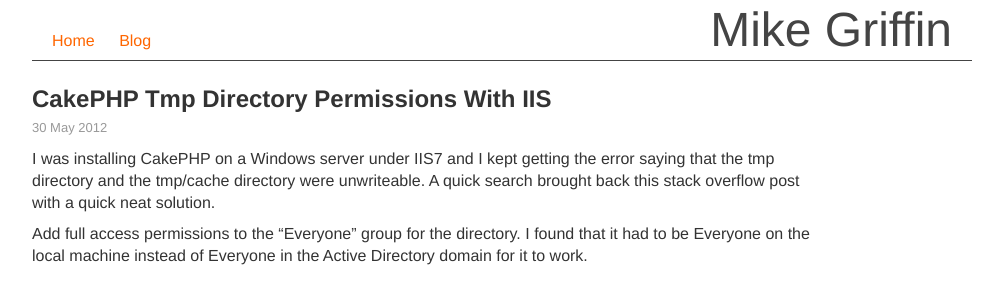
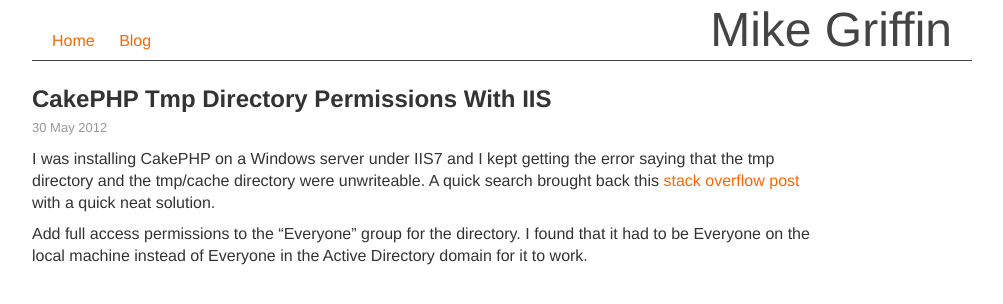
Before and after one commit to mgriffin/mikegriffin, a Jekyll site: the page built from _posts/2012-05-30-cakephp-tmp-directory-permissions-with-iis.markdown, in a window 1280 px wide. Shown: the top 304 px of the page, without its empty margins (138-1141 px from the left). Built offline with Jekyll 4.4.1, drawn with Linux system fonts in a browser that asks for light colours; Markdown is read by kramdown in place of the engine named in the settings.

Commit message:
fixed links, removed quotes around the link target

```diff
--- a/_posts/2010-10-06-obligatory-first-post.markdown
+++ b/_posts/2010-10-06-obligatory-first-post.markdown
@@ -11,11 +11,11 @@
 with no discernable pattern.
 
 If you're so inclined, you can see the source that powers all this at
-[GitHub]("http://www.github.com/mgriffin/mg"). Feel free to fork it or
+[GitHub](http://www.github.com/mgriffin/mg). Feel free to fork it or
 watch it and see how it develops over time. At the moment it's a very simple
 blogging engine but I have plans, oh yes I do!
 
 So here we go, off on a new adventure, all over again. Until I get comments
 working, you can keep in contact with me on
-[twitter]("http://www.twitter.com/griffinmike") or by
-[email]("mailto:iam@mikegriffin.ie")
+[twitter](http://www.twitter.com/griffinmike) or by
+[email](mailto:iam@mikegriffin.ie)
--- a/_posts/2012-05-30-cakephp-tmp-directory-permissions-with-iis.markdown
+++ b/_posts/2012-05-30-cakephp-tmp-directory-permissions-with-iis.markdown
@@ -7,7 +7,9 @@
 ---
 I was installing CakePHP on a Windows server under IIS7 and I kept getting the
 error saying that the tmp directory and the tmp/cache directory were unwriteable.
-A quick search brought back this stack overflow post with a quick neat solution.
+A quick search brought back this
+[stack overflow post](http://stackoverflow.com/questions/5313314/cakephp-cache-folder-not-writable-on-iis)
+with a quick neat solution.
 
 Add full access permissions to the "Everyone" group for the directory. I found
 that it had to be Everyone on the local machine instead of Everyone in the Active
```
